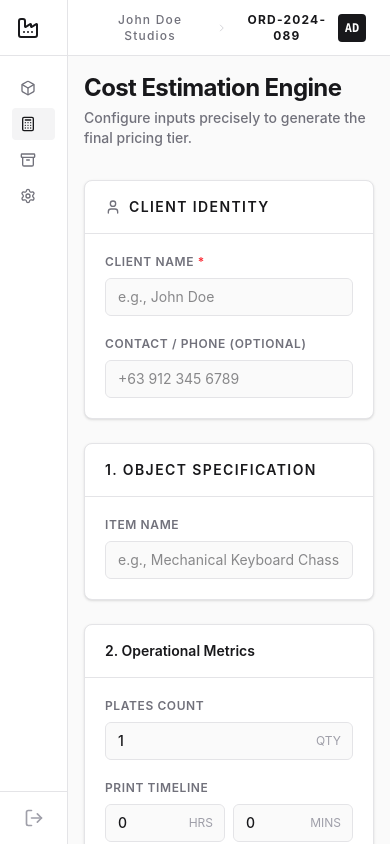
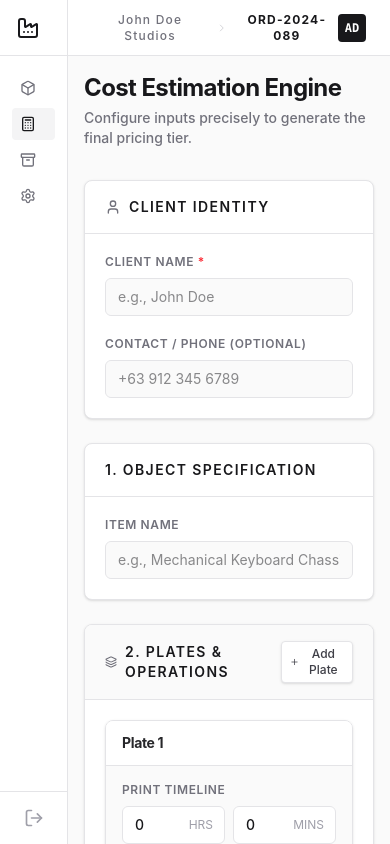
Before and after one commit to marxandreadiane/3DPrints, a React (Vite) app: page / in a window 390 px wide. Built offline with nearby package versions, Linux system fonts and the light colour scheme.

Commit message:
added plate separation

```diff
--- a/src/components/AdvancedPriceChecker.jsx
+++ b/src/components/AdvancedPriceChecker.jsx
@@ -2,18 +2,22 @@ import { useReducer, useState } from 'react';
 import { useMutation, useQueryClient } from '@tanstack/react-query';
 import { supabase } from '../supabaseClient';
 import {
-  Calculator, Plus, Trash2, Box, Zap, Clock, Coins, Wrench, CheckCircle2, Paintbrush, Shield, User
+  Calculator, Plus, Trash2, Box, Zap, Clock, Coins, Wrench, CheckCircle2, Paintbrush, Shield, User, Layers
 } from 'lucide-react';
 
 const initialState = {
   clientName: '',
   clientPhone: '',
   itemName: '',
-  filaments: [{ id: Date.now(), weight: 0, costPerKg: 700 }],
-  filamentChangeCount: 0,
+  plates: [
+    {
+      id: Date.now(),
       printTimeHours: 0,
       printTimeMinutes: 0,
-  numberOfPlates: 1,
+      filamentChangeCount: 0,
+      filaments: [{ id: Date.now() + 1, weight: 0, costPerKg: 700 }]
+    }
+  ],
   labors: [],
   materials: [],
   packagingCost: 0,
@@ -24,7 +28,16 @@ const initialState = {
 function init(config) {
   return {
     ...initialState,
-    labors: [{ id: Date.now(), type: '3D Modeling & Printing', hours: 0, rate: config?.hourlyLaborRate || 250 }]
+    plates: [
+      {
+        id: Date.now(),
+        printTimeHours: 0,
+        printTimeMinutes: 0,
+        filamentChangeCount: 0,
+        filaments: [{ id: Date.now() + 1, weight: 0, costPerKg: 700 }]
+      }
+    ],
+    labors: [{ id: Date.now() + 2, type: '3D Modeling & Printing', hours: 0, rate: config?.hourlyLaborRate || 250 }]
   };
 }
 
@@ -32,24 +45,67 @@ function formReducer(state, action) {
   switch (action.type) {
     case 'UPDATE_FIELD':
       return { ...state, [action.field]: action.value };
-    case 'ADD_FILAMENT':
+
+    case 'ADD_PLATE':
       return {
         ...state,
-        filaments: [...state.filaments, { id: Date.now(), weight: 0, costPerKg: 700 }],
-        filamentChangeCount: Number(state.filamentChangeCount || 0) + 1
+        plates: [
+          ...state.plates,
+          {
+            id: Date.now(),
+            printTimeHours: 0,
+            printTimeMinutes: 0,
+            filamentChangeCount: 0,
+            filaments: [{ id: Date.now() + 1, weight: 0, costPerKg: 700 }]
+          }
+        ]
       };
-    case 'UPDATE_FILAMENT':
+    case 'REMOVE_PLATE':
       return {
         ...state,
-        filaments: state.filaments.map(f =>
-          f.id === action.id ? { ...f, [action.field]: action.value } : f
+        plates: state.plates.filter(p => p.id !== action.id)
+      };
+    case 'UPDATE_PLATE':
+      return {
+        ...state,
+        plates: state.plates.map(p =>
+          p.id === action.id ? { ...p, [action.field]: action.value } : p
         )
       };
-    case 'REMOVE_FILAMENT':
+
+    case 'ADD_PLATE_FILAMENT':
       return {
         ...state,
-        filaments: state.filaments.filter(f => f.id !== action.id)
+        plates: state.plates.map(p =>
+          p.id === action.plateId
+            ? { ...p, filaments: [...p.filaments, { id: Date.now(), weight: 0, costPerKg: 700 }] }
+            : p
+        )
       };
+    case 'UPDATE_PLATE_FILAMENT':
+      return {
+        ...state,
+        plates: state.plates.map(p =>
+          p.id === action.plateId
+            ? {
+                ...p,
+                filaments: p.filaments.map(f =>
+                  f.id === action.filamentId ? { ...f, [action.field]: action.value } : f
+                )
+              }
+            : p
+        )
+      };
+    case 'REMOVE_PLATE_FILAMENT':
+      return {
+        ...state,
+        plates: state.plates.map(p =>
+          p.id === action.plateId
+            ? { ...p, filaments: p.filaments.filter(f => f.id !== action.filamentId) }
+            : p
+        )
+      };
+
     case 'ADD_MATERIAL':
       return {
         ...state,
@@ -64,8 +120,10 @@ function formReducer(state, action) {
       };
     case 'REMOVE_MATERIAL':
       return {
+        ...state,
         materials: state.materials.filter(m => m.id !== action.id)
       };
+
     case 'ADD_LABOR':
       return {
         ...state,
@@ -99,32 +157,56 @@ export default function AdvancedPriceChecker({ config }) {
     assembly: false
   });
 
-  const calcElectricity = () => {
-    const plates = Math.max(1, parseInt(state.numberOfPlates) || 0);
-    const filaments = Math.max(1, parseInt(state.filamentChangeCount) || 0);
-    const hours = Math.max(0, parseFloat(state.printTimeHours) || 0);
-    const minutes = Math.max(0, parseFloat(state.printTimeMinutes) || 0);
-    const totalHours = hours + (minutes / 60);
+  const calcElectricityAndMaterials = () => {
+    let totalKWh = 0;
+    let elecCost = 0;
+    let filCost = 0;
+    let totalMinutes = 0;
+    let totalFilamentWeight = 0;
+    let totalFilamentChanges = 0;
 
-    const surgeHours = plates * (8 / 60); // 8 minutes per plate
-    const remainingHours = Math.max(0, totalHours - surgeHours);
+    state.plates.forEach(plate => {
+      const pFilaChangesCount = Math.max(1, parseInt(plate.filamentChangeCount) || 0);
+      totalFilamentChanges += pFilaChangesCount;
 
-    const surgeKWh = surgeHours * (config?.powerSurgeKwh || 1.3);
-    const normalKWh = remainingHours * (config?.printerKwhPerHour || 0.2);
-    const totalKWh = surgeKWh + normalKWh;
+      const hours = Math.max(0, parseFloat(plate.printTimeHours) || 0);
+      const minutes = Math.max(0, parseFloat(plate.printTimeMinutes) || 0);
+      const plateMinutes = (hours * 60) + minutes;
+      totalMinutes += plateMinutes;
 
-    return { totalKWh, cost: (totalKWh * (config?.baseCostRate || 14.16)) + (filaments * (config?.filamentChangeCost || 0.1)) };
+      const totalPlateHours = plateMinutes / 60;
+
+      const surgeHours = 8 / 60; // 8 minutes per plate
+      let surgeKWh = 0;
+      let normalKWh = 0;
+
+      if (totalPlateHours > 0) {
+        surgeKWh = surgeHours * (config?.powerSurgeKwh || 1.3);
+        const remainingHours = Math.max(0, totalPlateHours - surgeHours);
+        normalKWh = remainingHours * (config?.printerKwhPerHour || 0.2);
+      } else {
+        surgeKWh = surgeHours * (config?.powerSurgeKwh || 1.3);
+        normalKWh = 0;
+      }
+      totalKWh += (surgeKWh + normalKWh);
+
+      plate.filaments.forEach(f => {
+         const weight = Math.max(0, parseFloat(f.weight) || 0);
+         totalFilamentWeight += weight;
+         filCost += (weight / 1000) * Math.max(0, parseFloat(f.costPerKg) || 0);
+      });
+    });
+
+    elecCost = (totalKWh * (config?.baseCostRate || 14.16)) + (totalFilamentChanges * (config?.filamentChangeCost || 0.1));
+
+    return { totalKWh, elecCost, filCost, totalMinutes, totalFilamentWeight };
   };
 
-  const elec = calcElectricity();
-  const filCost = state.filaments.reduce((sum, f) =>
-    sum + (Math.max(0, parseFloat(f.weight) || 0) / 1000) * Math.max(0, parseFloat(f.costPerKg) || 0)
-    , 0);
+  const { totalKWh, elecCost, filCost, totalMinutes, totalFilamentWeight } = calcElectricityAndMaterials();
 
-  const minutesTotal = (Math.max(0, parseFloat(state.printTimeHours) || 0) * 60) + Math.max(0, parseFloat(state.printTimeMinutes) || 0);
-  const wearTearCost = (minutesTotal / 15) * (config?.wearTearCostPer15Min || 2.5);
+  const wearTearCost = (totalMinutes / 15) * (config?.wearTearCostPer15Min || 2.5);
 
-  const rawOpsCost = elec.cost + filCost + wearTearCost;
+  const rawOpsCost = elecCost + filCost + wearTearCost;
   const failureBufferCost = rawOpsCost * ((config?.failureRatePercent || 10) / 100);
 
   const laborCost = state.labors.reduce((sum, lab) => sum + (parseFloat(lab.hours || 0) * parseFloat(lab.rate || 0)), 0);
@@ -152,8 +234,8 @@ export default function AdvancedPriceChecker({ config }) {
   const confirmOrderMutation = useMutation({
     mutationFn: async () => {
       const financial_breakdown = {
-        electricityCost: elec.cost,
-        totalKWh: elec.totalKWh,
+        electricityCost: elecCost,
+        totalKWh: totalKWh,
         filamentCost: filCost,
         wearTearCost: wearTearCost,
         failureBufferCost: failureBufferCost,
@@ -170,9 +252,9 @@ export default function AdvancedPriceChecker({ config }) {
         p_client_name: state.clientName,
         p_client_phone: state.clientPhone,
         p_item_name: state.itemName,
-        p_filament_weight: state.filaments.reduce((sum, f) => sum + parseFloat(f.weight || 0), 0),
-        p_print_time: (state.printTimeHours || 0) + ((state.printTimeMinutes || 0) / 60),
-        p_plates: parseInt(state.numberOfPlates) || 1,
+        p_filament_weight: totalFilamentWeight,
+        p_print_time: totalMinutes / 60,
+        p_plates: state.plates.length,
         p_labor_hours: state.labors.reduce((sum, lab) => sum + parseFloat(lab.hours || 0), 0),
         p_total_price: finalPrice,
         p_financial_breakdown: financial_breakdown
@@ -240,46 +322,55 @@ export default function AdvancedPriceChecker({ config }) {
           </div>
         </section>
 
-        {/* Section: Operational Costs */}
+        {/* Section: Plates & Operations */}
         <section className="bg-white border border-zinc-200 shadow-sm rounded-lg overflow-hidden">
-          <div className="px-5 py-4 border-b border-zinc-200">
-            <h2 className="text-sm font-semibold text-zinc-900">2. Operational Metrics</h2>
-          </div>
-          <div className="p-5 grid grid-cols-1 md:grid-cols-2 gap-5">
-
-            <div className="group relative">
-              <label className="flex items-center text-xs font-semibold uppercase tracking-wider text-zinc-500 mb-2">
-                Plates Count
-                <div className="hidden group-hover:block ml-2 w-48 bg-zinc-800 text-zinc-50 text-[11px] rounded p-1.5 text-center absolute bottom-full mb-1 left-0 shadow-lg pointer-events-none z-10 normal-case tracking-normal">
-                  Allocates {config?.powerSurgeKwh || 1.3}kW surge load per plate for 8 minutes.
-                </div>
-              </label>
-              <div className="relative">
-                <input
-                  type="number" name="numberOfPlates" min="1"
-                  value={state.numberOfPlates} onChange={handleNum}
-                  className="w-full px-3 py-2 bg-zinc-50 border border-zinc-200 rounded-md focus:bg-white focus:outline-none focus:ring-1 focus:ring-zinc-900 focus:border-zinc-900 transition-colors text-sm text-zinc-900 text-left pr-12 font-medium"
-                />
-                <span className="absolute inset-y-0 right-3 flex items-center text-zinc-400 text-xs pointer-events-none uppercase">qty</span>
-              </div>
+          <div className="px-5 py-4 border-b border-zinc-200 flex items-center justify-between bg-zinc-50">
+            <h2 className="text-sm font-semibold text-zinc-900 uppercase tracking-widest flex items-center gap-2">
+              <Layers className="w-4 h-4 text-zinc-500" /> 2. Plates & Operations
+            </h2>
+            <button
+              onClick={() => dispatch({ type: 'ADD_PLATE' })}
+              className="text-xs font-medium text-zinc-700 bg-white border border-zinc-200 hover:bg-zinc-50 px-2 py-1 rounded transition-colors flex items-center gap-1 shadow-sm"
+            >
+              <Plus className="w-3 h-3" /> Add Plate
+            </button>
           </div>
 
+          <div className="p-5 space-y-6">
+            {state.plates.map((plate, index) => (
+              <div key={plate.id} className="border border-zinc-200 rounded-lg overflow-hidden bg-zinc-50/50 shadow-sm transition-all">
+                <div className="px-4 py-3 border-b border-zinc-200 bg-white flex justify-between items-center">
+                   <h3 className="text-sm font-bold tracking-tight text-zinc-800">Plate {index + 1}</h3>
+                   {state.plates.length > 1 && (
+                     <button
+                       onClick={() => dispatch({ type: 'REMOVE_PLATE', id: plate.id })}
+                       className="p-1.5 text-zinc-400 hover:text-red-600 hover:bg-red-50 rounded transition-colors tooltip relative group"
+                     >
+                       <Trash2 className="w-4 h-4" />
+                       <span className="hidden group-hover:block absolute bottom-full mb-2 right-0 whitespace-nowrap bg-zinc-800 text-white text-[10px] px-2 py-1 rounded">Remove Plate</span>
+                     </button>
+                   )}
+                </div>
+
+                <div className="p-4 grid grid-cols-1 md:grid-cols-2 gap-5 border-b border-zinc-200 bg-zinc-50/50">
                   <div className="flex flex-col gap-2">
                     <label className="block text-xs font-semibold uppercase tracking-wider text-zinc-500">Print Timeline</label>
                     <div className="grid grid-cols-2 gap-2">
                       <div className="relative">
                         <input
-                    type="number" name="printTimeHours" min="0" step="1"
-                    value={state.printTimeHours} onChange={handleNum}
-                    className="w-full px-3 py-2 bg-zinc-50 border border-zinc-200 rounded-md focus:bg-white focus:outline-none focus:ring-1 focus:ring-zinc-900 focus:border-zinc-900 transition-colors text-sm text-zinc-900 text-left pr-12 font-medium"
+                          type="number" min="0" step="1"
+                          value={plate.printTimeHours}
+                          onChange={(e) => dispatch({ type: 'UPDATE_PLATE', id: plate.id, field: 'printTimeHours', value: e.target.value === '' ? '' : Number(e.target.value) })}
+                          className="w-full px-3 py-2 bg-white border border-zinc-200 rounded-md focus:outline-none focus:ring-1 focus:ring-zinc-900 focus:border-zinc-900 transition-colors text-sm text-zinc-900 text-left pr-12 font-medium"
                         />
                         <span className="absolute inset-y-0 right-3 flex items-center text-zinc-400 text-xs pointer-events-none uppercase">hrs</span>
                       </div>
                       <div className="relative">
                         <input
-                    type="number" name="printTimeMinutes" min="0" max="59" step="1"
-                    value={state.printTimeMinutes} onChange={handleNum}
-                    className="w-full px-3 py-2 bg-zinc-50 border border-zinc-200 rounded-md focus:bg-white focus:outline-none focus:ring-1 focus:ring-zinc-900 focus:border-zinc-900 transition-colors text-sm text-zinc-900 text-left pr-12 font-medium"
+                          type="number" min="0" max="59" step="1"
+                          value={plate.printTimeMinutes}
+                          onChange={(e) => dispatch({ type: 'UPDATE_PLATE', id: plate.id, field: 'printTimeMinutes', value: e.target.value === '' ? '' : Number(e.target.value) })}
+                          className="w-full px-3 py-2 bg-white border border-zinc-200 rounded-md focus:outline-none focus:ring-1 focus:ring-zinc-900 focus:border-zinc-900 transition-colors text-sm text-zinc-900 text-left pr-12 font-medium"
                         />
                         <span className="absolute inset-y-0 right-3 flex items-center text-zinc-400 text-xs pointer-events-none uppercase">mins</span>
                       </div>
@@ -288,73 +379,66 @@ export default function AdvancedPriceChecker({ config }) {
 
                   <div className="group relative">
                     <label className="flex items-center text-xs font-semibold uppercase tracking-wider text-zinc-500 mb-2">
-                Total Filament Change Count
+                      Filament Changes
                       <div className="hidden group-hover:block ml-2 w-48 bg-zinc-800 text-zinc-50 text-[11px] rounded p-1.5 text-center absolute bottom-full mb-1 left-0 shadow-lg pointer-events-none z-10 normal-case tracking-normal">
                          Allocates {config?.filamentChangeCost || 0.1} PHP per filament change.
                       </div>
                     </label>
                     <div className="relative">
                       <input
-                  type="number" name="filamentChangeCount" min="1"
-                  value={state.filamentChangeCount} onChange={handleNum}
-                  className="w-full px-3 py-2 bg-zinc-50 border border-zinc-200 rounded-md focus:bg-white focus:outline-none focus:ring-1 focus:ring-zinc-900 focus:border-zinc-900 transition-colors text-sm text-zinc-900 text-left pr-12 font-medium"
+                        type="number" min="0"
+                        value={plate.filamentChangeCount}
+                        onChange={(e) => dispatch({ type: 'UPDATE_PLATE', id: plate.id, field: 'filamentChangeCount', value: e.target.value === '' ? '' : Number(e.target.value) })}
+                        className="w-full px-3 py-2 bg-white border border-zinc-200 rounded-md focus:outline-none focus:ring-1 focus:ring-zinc-900 focus:border-zinc-900 transition-colors text-sm text-zinc-900 text-left pr-12 font-medium"
                       />
                       <span className="absolute inset-y-0 right-3 flex items-center text-zinc-400 text-xs pointer-events-none uppercase">qty</span>
                     </div>
                   </div>
+                </div>
 
-          </div>
-        </section>
-
-        {/* Section: Direct Materials */}
-        <section className="bg-white border border-zinc-200 shadow-sm rounded-lg overflow-hidden">
-          <div className="px-5 py-4 border-b border-zinc-200">
-            <h2 className="text-sm font-semibold text-zinc-900">3. Direct Materials</h2>
-          </div>
-          <div className="p-5">
-            <div className="border-b border-zinc-100 pb-5 mb-5">
+                <div className="p-4 bg-white">
                   <div className="flex items-center justify-between mb-3">
                     <label className="block text-xs font-semibold uppercase tracking-wider text-zinc-500">Filaments Used</label>
                     <button
-                  onClick={() => dispatch({ type: 'ADD_FILAMENT' })}
-                  className="text-xs font-medium text-zinc-700 bg-zinc-100 hover:bg-zinc-200 px-2 py-1 rounded transition-colors flex items-center gap-1"
+                      onClick={() => dispatch({ type: 'ADD_PLATE_FILAMENT', plateId: plate.id })}
+                      className="text-[11px] font-medium text-zinc-700 bg-zinc-100 hover:bg-zinc-200 px-2 py-1.5 rounded transition-colors flex items-center gap-1"
                     >
                       <Plus className="w-3 h-3" /> Add Filament
                     </button>
                   </div>
 
-              <div className="space-y-4">
-                {state.filaments.map((filament, index) => (
-                  <div key={filament.id} className="grid grid-cols-1 md:grid-cols-[1fr_1fr_auto] gap-3 items-end bg-zinc-50 p-3 rounded border border-zinc-100">
+                  <div className="space-y-3">
+                    {plate.filaments.map((filament, fIndex) => (
+                      <div key={filament.id} className="grid grid-cols-1 md:grid-cols-[1fr_1fr_auto] gap-3 items-end bg-zinc-50/50 p-3 rounded border border-zinc-100">
                         <div>
-                      <label className="block text-xs font-semibold uppercase tracking-wider text-zinc-500 mb-2">Filament {index + 1} Weight</label>
+                          <label className="block text-[10px] font-semibold uppercase tracking-widest text-zinc-500 mb-1">Filament {fIndex + 1} Weight</label>
                           <div className="relative">
                             <input
                               type="number" min="0" value={filament.weight}
-                          onChange={(e) => dispatch({ type: 'UPDATE_FILAMENT', id: filament.id, field: 'weight', value: e.target.value === '' ? '' : Number(e.target.value) })}
+                              onChange={(e) => dispatch({ type: 'UPDATE_PLATE_FILAMENT', plateId: plate.id, filamentId: filament.id, field: 'weight', value: e.target.value === '' ? '' : Number(e.target.value) })}
                               className="w-full px-3 py-2 bg-white border border-zinc-200 rounded-md focus:outline-none focus:ring-1 focus:ring-zinc-900 focus:border-zinc-900 transition-colors text-sm text-zinc-900 text-left pr-9 font-medium"
                             />
                             <span className="absolute inset-y-0 right-3 flex items-center text-zinc-400 text-xs pointer-events-none">g</span>
                           </div>
                         </div>
                         <div>
-                      <label className="block text-xs font-semibold uppercase tracking-wider text-zinc-500 mb-2">Cost Rate</label>
+                          <label className="block text-[10px] font-semibold uppercase tracking-widest text-zinc-500 mb-1">Cost Rate</label>
                           <div className="relative">
                             <input
                               type="number" min="0" value={filament.costPerKg}
-                          onChange={(e) => dispatch({ type: 'UPDATE_FILAMENT', id: filament.id, field: 'costPerKg', value: e.target.value === '' ? '' : Number(e.target.value) })}
+                              onChange={(e) => dispatch({ type: 'UPDATE_PLATE_FILAMENT', plateId: plate.id, filamentId: filament.id, field: 'costPerKg', value: e.target.value === '' ? '' : Number(e.target.value) })}
                               className="w-full px-3 py-2 bg-white border border-zinc-200 rounded-md focus:outline-none focus:ring-1 focus:ring-zinc-900 focus:border-zinc-900 transition-colors text-sm text-zinc-900 text-left pr-12 font-medium"
                             />
                             <span className="absolute inset-y-0 right-3 flex items-center text-zinc-400 text-xs pointer-events-none">PHP/kg</span>
                           </div>
                         </div>
-                    <div>
-                      {state.filaments.length > 1 && (
+                        <div className="flex h-[38px] items-center">
+                          {plate.filaments.length > 1 && (
                             <button
-                          onClick={() => dispatch({ type: 'REMOVE_FILAMENT', id: filament.id })}
-                          className="p-2.5 text-zinc-400 hover:text-zinc-900 hover:bg-zinc-200 rounded transition-colors"
+                              onClick={() => dispatch({ type: 'REMOVE_PLATE_FILAMENT', plateId: plate.id, filamentId: filament.id })}
+                              className="p-2 text-zinc-400 hover:text-red-500 hover:bg-red-50 rounded transition-colors"
                             >
-                          <Trash2 className="w-5 h-5" />
+                              <Trash2 className="w-4 h-4" />
                             </button>
                           )}
                         </div>
@@ -362,18 +446,23 @@ export default function AdvancedPriceChecker({ config }) {
                     ))}
                   </div>
                 </div>
+              </div>
+            ))}
+          </div>
+        </section>
 
-            <div className="border-t border-zinc-100 pt-5">
-              <div className="flex items-center justify-between mb-3">
-                <label className="block text-xs font-semibold uppercase tracking-wider text-zinc-500">Supplementary Items</label>
+        {/* Section: Supplementary Items */}
+        <section className="bg-white border border-zinc-200 shadow-sm rounded-lg overflow-hidden">
+          <div className="px-5 py-4 border-b border-zinc-200 flex items-center justify-between bg-zinc-50">
+            <h2 className="text-sm font-semibold text-zinc-900 uppercase tracking-widest">3. Supplementary Items</h2>
             <button
                onClick={() => dispatch({ type: 'ADD_MATERIAL' })}
-                  className="text-xs font-medium text-zinc-700 bg-zinc-100 hover:bg-zinc-200 px-2 py-1 rounded transition-colors flex items-center gap-1"
+               className="text-xs font-medium text-zinc-700 bg-white border border-zinc-200 hover:bg-zinc-50 px-2 py-1 rounded transition-colors flex items-center gap-1 shadow-sm"
             >
                <Plus className="w-3 h-3" /> Add Item
             </button>
           </div>
-
+          <div className="p-5">
             {state.materials.length === 0 ? (
                <div className="py-4 text-xs text-zinc-400 text-center border border-dashed border-zinc-200 rounded bg-zinc-50">
                  No supplementary items.
@@ -408,12 +497,12 @@ export default function AdvancedPriceChecker({ config }) {
                 </div>
             )}
           </div>
-          </div>
         </section>
 
+        {/* Section: Processing & Labor */}
         <section className="bg-white border border-zinc-200 shadow-sm rounded-lg overflow-hidden mb-6">
           <div className="px-5 py-4 border-b border-zinc-200 flex items-center justify-between bg-zinc-50">
-            <h2 className="text-sm font-semibold text-zinc-900">4. Processing & Labor</h2>
+            <h2 className="text-sm font-semibold text-zinc-900 uppercase tracking-widest">4. Processing & Labor</h2>
             <button
               onClick={() => dispatch({ type: 'ADD_LABOR', defaultRate: config?.hourlyLaborRate || 250 })}
               className="text-xs font-medium text-zinc-700 bg-white border border-zinc-200 hover:bg-zinc-50 px-2 py-1 rounded transition-colors flex items-center gap-1 shadow-sm"
@@ -484,7 +573,7 @@ export default function AdvancedPriceChecker({ config }) {
         {/* Section: Packaging & Shipping */}
         <section className="bg-white border border-zinc-200 shadow-sm rounded-lg overflow-hidden mb-8">
           <div className="px-5 py-4 border-b border-zinc-200">
-            <h2 className="text-sm font-semibold text-zinc-900">5. Packaging & Shipping</h2>
+            <h2 className="text-sm font-semibold text-zinc-900 uppercase tracking-widest">5. Packaging & Shipping</h2>
           </div>
           <div className="p-5 grid grid-cols-1 md:grid-cols-3 gap-5">
             <div>
@@ -543,9 +632,9 @@ export default function AdvancedPriceChecker({ config }) {
               </div>
 
               <div className="flex justify-between items-center group">
-                <span>Utility & Infrastructure <span className="text-xs text-zinc-400 font-normal">({elec.totalKWh.toFixed(1)} kWh)</span></span>
+                <span>Utility & Infrastructure <span className="text-xs text-zinc-400 font-normal">({totalKWh.toFixed(1)} kWh)</span></span>
                 <span className="text-zinc-900 group-hover:text-black">
-                  {elec.cost.toLocaleString('en-US', { minimumFractionDigits: 2, maximumFractionDigits: 2 })}
+                  {elecCost.toLocaleString('en-US', { minimumFractionDigits: 2, maximumFractionDigits: 2 })}
                 </span>
               </div>
 
```
Lines whose indentation alone changed are shown as unchanged.
